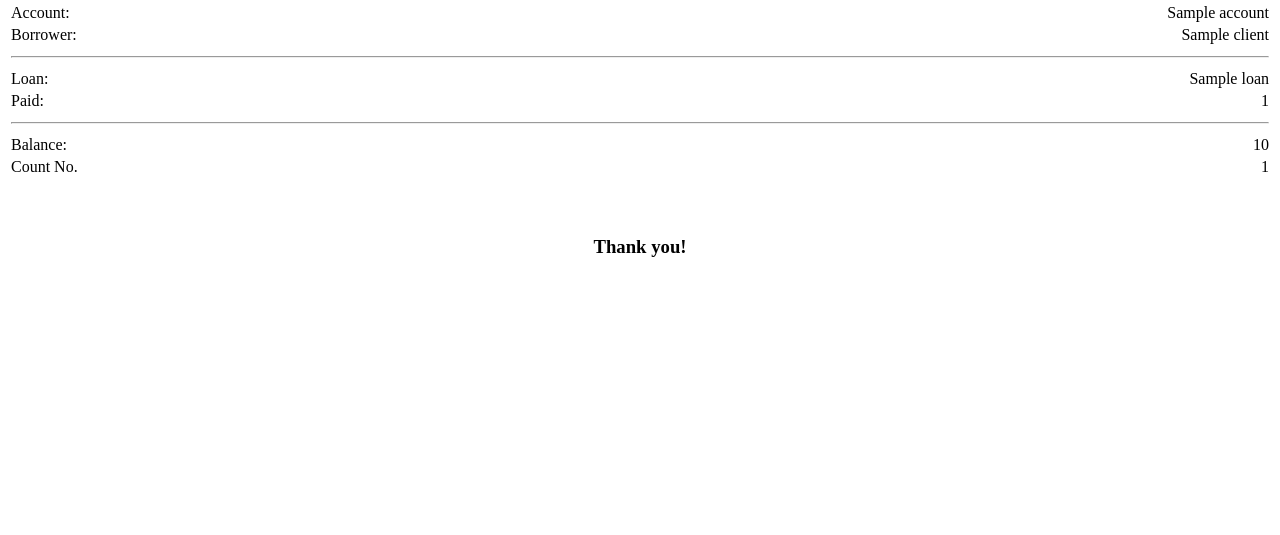
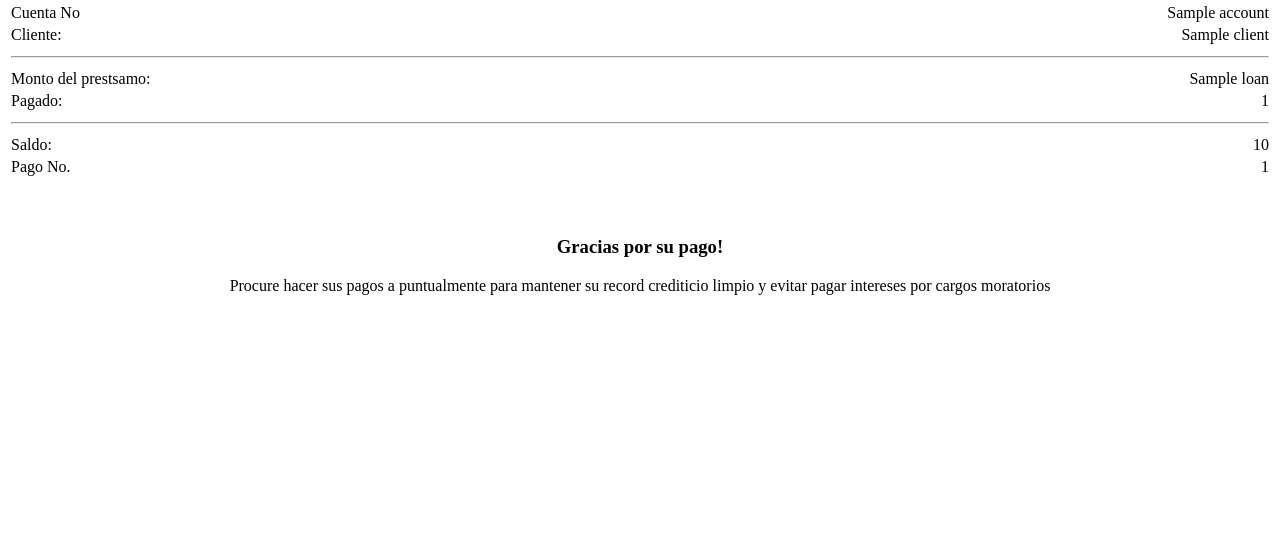
Before and after one commit to HenryAguilarGT/prestamos, a CodeIgniter app: template application/views/payments/pdf_report.php in a window 1280 px wide. Shown: the part 188-723 px from the top of the page. Run offline with CodeIgniter, Linux system fonts and the light colour scheme; data comes from the database, SQL or seed files in the repository; the template is opened without the code that fills it: most values are stand-ins (such as "Sample title", 1, 10 or a date in 2020).

Commit message:
traducioendo reportes

```diff
--- a/application/controllers/My_wallets.php
+++ b/application/controllers/My_wallets.php
@@ -25,7 +25,7 @@ class My_wallets extends Secure_area implements iData_controller {
     function view($wallet_id = -1)
     {
         $data['wallet_info'] = $this->My_wallet->get_info($wallet_id);
-        $data['wallet_types'] = array("debit" => "debit", "credit" => "credit", "transfer" => "transfer");
+        $data['wallet_types'] = array("debito" => "debito", "credito" => "credito", "transferencia" => "transferencia");
         $people = $this->Employee->get_all();
 
         $tmp = array(0=>"Please Select");
--- a/application/language/es/loan_types_lang.php
+++ b/application/language/es/loan_types_lang.php
@@ -49,8 +49,8 @@ $lang['loan_type_acknowledgment']='Me acusó recibo de una copia de la declaraci
              TRANSACCIONES Y QUE ENTIENDEN Y TOTALMENTE DE ACUERDO CON LOS TÉRMINOS Y CONDICIONES AL RESPECTO.';
 $lang['loan_type_interest_rate']='Tasa de interés';
 $lang['loan_type_schedules']='Horarios';
-$lang['loan_type_schedule']='Programar';
-$lang['loan_type_balance']='Equilibrar';
+$lang['loan_type_schedule']='Fecha de pago';
+$lang['loan_type_balance']='Saldo';
 $lang['loan_type_payment']='Pago';
-$lang['loan_type_interest']='Interesar';
+$lang['loan_type_interest']='Intereses';
 ?>
--- a/application/views/payments/pdf_report.php
+++ b/application/views/payments/pdf_report.php
@@ -33,37 +33,37 @@
 
             <table width="100%">
                 <tr>
-                    <td>Date:</td>
+                    <td>Fecha:</td>
                     <td align="right"><?= $trans_date; ?></td>
                 </tr>
                 <tr>
-                    <td>Account:</td>
+                    <td>Cuenta No</td>
                     <td align="right"><?= $account; ?></td>
                 </tr>
                 <tr>
-                    <td>Borrower:</td>
+                    <td>Cliente:</td>
                     <td align="right"><?= $client; ?></td>
                 </tr>
                 <tr>
                     <td colspan="2"><hr></td>
                 </tr>
                 <tr>
-                    <td>Loan:</td>
+                    <td>Monto del prestsamo:</td>
                     <td align="right"><?= $loan; ?></td>
                 </tr>
                 <tr>
-                    <td>Paid:</td>
+                    <td>Pagado:</td>
                     <td align="right"><?= $paid; ?></td>
                 </tr>
                 <tr>
                     <td colspan="2"><hr></td>
                 </tr>
                 <tr>
-                    <td>Balance:</td>
+                    <td>Saldo:</td>
                     <td align="right"><?= $balance; ?></td>
                 </tr>
                 <tr>
-                    <td>Count No.</td>
+                    <td>Pago No.</td>
                     <td align="right"><?= $count; ?></td>
                 </tr>
             </table>
@@ -75,7 +75,8 @@
             <table width="100%">
                 <tr>
                     <td align="center">
-                        <h3>Thank you!</h3>
+                        <h3>Gracias por su pago!</h3>
+                        <p class="text-center">Procure hacer sus pagos a puntualmente para mantener su record crediticio limpio y evitar pagar intereses por cargos moratorios</p>
                     </td>
                 </tr>
             </table>
--- a/application/views/payments/print.php
+++ b/application/views/payments/print.php
@@ -11,5 +11,5 @@
 </div>
 
 <div class="modal-footer">
-    <button type="button" class="btn btn-default" data-dismiss="modal" id="btn-close">Close</button>
+    <button type="button" class="btn btn-default" data-dismiss="modal" id="btn-close">Cerrar</button>
 </div>
--- a/application/views/plugins/form.php
+++ b/application/views/plugins/form.php
@@ -105,7 +105,7 @@
 <div class="row">
     <div class="form-group">
         <div class="col-sm-4 col-sm-offset-2">
-            <button type="button" class="btn btn-default" data-dismiss="modal" id="btn-close">Close</button>
+            <button type="button" class="btn btn-default" data-dismiss="modal" id="btn-close">Cerrar</button>
             <?php
             echo form_submit(
                     array(
--- a/modules/reports/views/reports/form.php
+++ b/modules/reports/views/reports/form.php
@@ -35,7 +35,7 @@
 </div>
 
 <div class="modal-footer">
-    <button type="button" class="btn btn-default" data-dismiss="modal" id="btn-close">Close</button>
+    <button type="button" class="btn btn-default" data-dismiss="modal" id="btn-close">Cerrar</button>
     <?php
     echo form_submit(
             array(
```
Also changed, not shown: application/language/es/loans_lang.php (+4 -4 lines).
